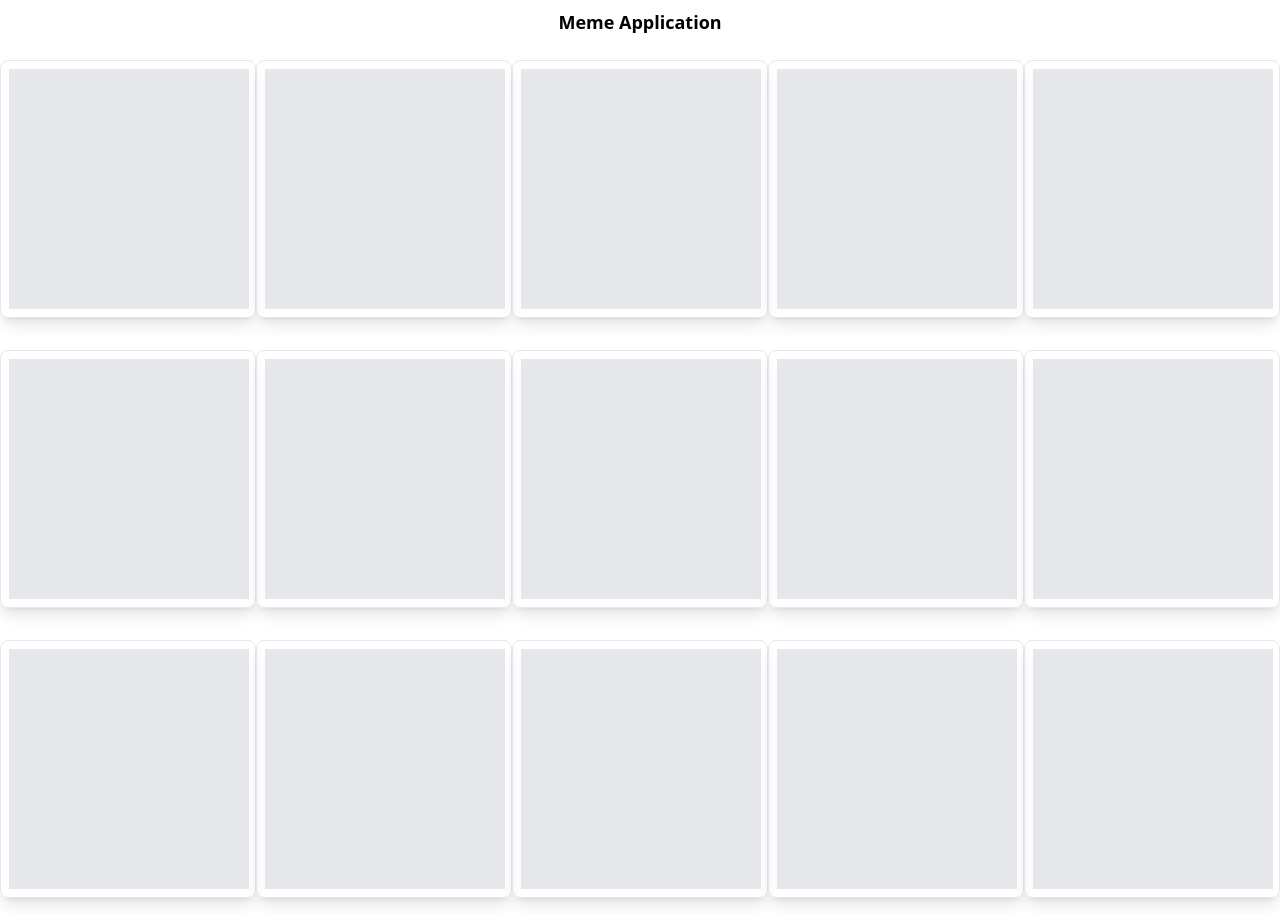
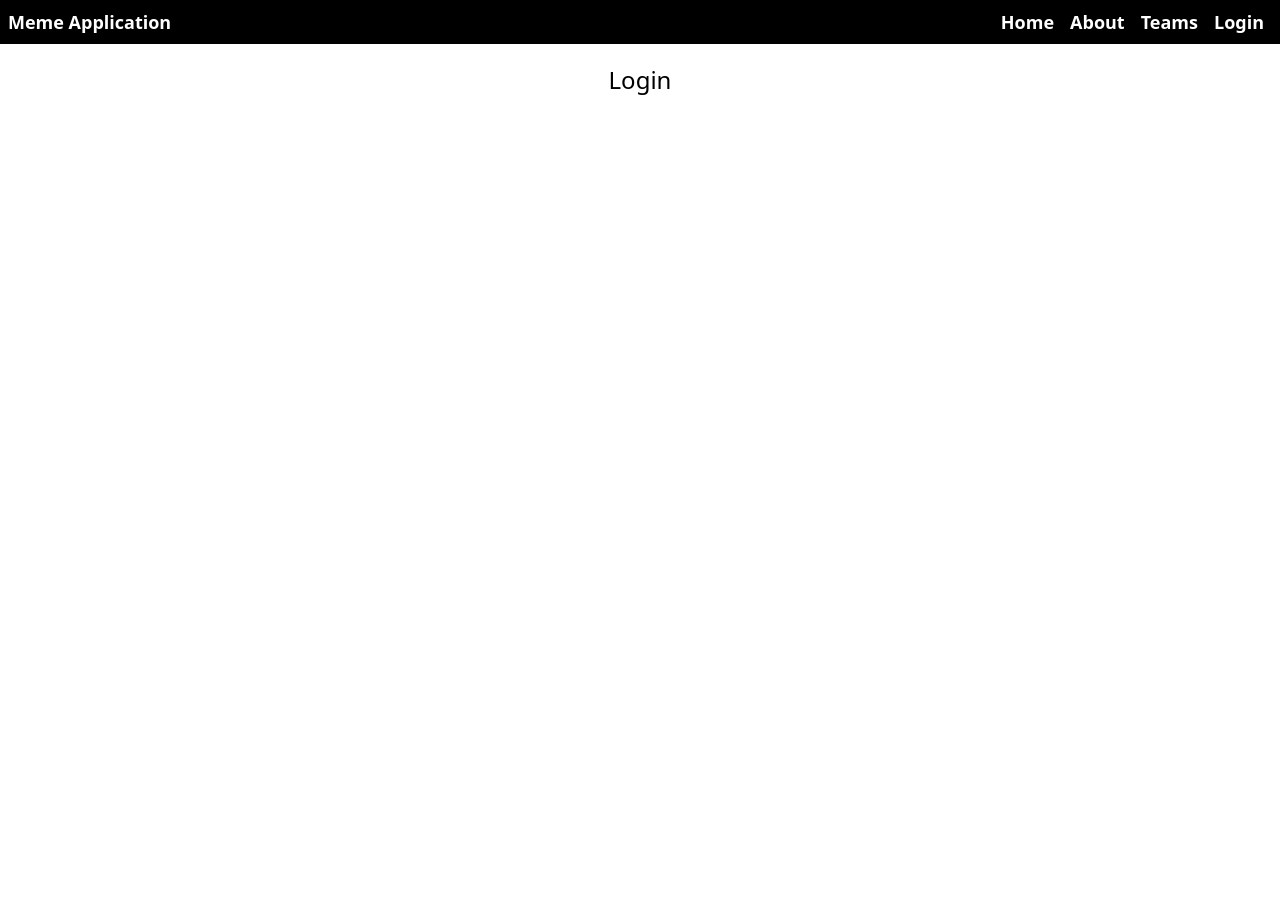
Before and after one commit to akhilmunnuru26/Shimmer-UI, a React (Create React App) app: page /login in a window 1280 px wide. After the commit the page ends 800 px from the top, so only its background shows below. Built offline with nearby package versions, Linux system fonts and the light colour scheme; no server answers.

Commit message:
Practised Routing and Protected Routes

```diff
--- a/package.json
+++ b/package.json
@@ -8,7 +8,7 @@
     "@testing-library/user-event": "^13.5.0",
     "react": "^18.2.0",
     "react-dom": "^18.2.0",
-    "react-router-dom": "^6.22.0",
+    "react-router-dom": "^6.30.3",
     "react-scripts": "5.0.1",
     "web-vitals": "^2.1.4"
   },
--- a/src/App.js
+++ b/src/App.js
@@ -1,11 +1,35 @@
-import React from 'react'
+import About from './components/About'
 import Body from './components/Body'
+import { BrowserRouter,Routes,Route } from 'react-router-dom'
+import Teams from './components/Teams'
+import Login from './components/Login'
+import ProtectedRoute from './components/ProtectedRoute'
 
+
+ // Always Create a Wrapper component/ Higher order component like Protected Route Component
 const App = () => {
   return (
     <div>
-      <div className="text-lg font-bold text-center my-2">Meme Application</div>
-      <Body/>
+      <header className="text-lg font-bold text-white mb-2 bg-black flex flex-row align-middle justify-between p-2">Meme Application
+      <nav className="flex flex-row">
+      <a href="/" className="mx-2">Home</a>
+        <a href="/About" className="mx-2">About</a>
+        <a className="mx-2" href="/teams">Teams</a>
+        <a className="mx-2" href="/login">Login</a>
+      </nav>
+      </header>
+      <BrowserRouter>
+        <Routes>
+          <Route path='/' element={<Body/>}/>
+          <Route element={<ProtectedRoute/>}>
+              <Route path='/About' element={<About/>}/>
+              <Route path='/Teams' element={<Teams/>}/>
+          </Route>
+
+          <Route path='/login' element={<Login/>}/>
+        </Routes>
+      </BrowserRouter>
+
     </div>
 
   )
--- /dev/null
+++ b/src/components/About.js
@@ -0,0 +1,12 @@
+import React from 'react'
+
+const About = () => {
+  return (
+    <div className="p-3 text-center">
+    <h1>About</h1>
+    <p>Lorem Ipsum is simply dummy text of the printing and typesetting industry. Lorem Ipsum has been the industry's standard dummy text ever since the 1500s, when an unknown printer took a galley of type and scrambled it to make a type specimen book. It has survived not only five centuries, but also the leap into electronic typesetting, remaining essentially unchanged. It was popularised in the 1960s with the release of Letraset sheets containing Lorem Ipsum passages, and more recently with desktop publishing software like Aldus PageMaker including versions of Lorem Ipsum.</p>
+    </div>
+  )
+}
+
+export default About
--- a/src/components/Body.js
+++ b/src/components/Body.js
@@ -26,7 +26,7 @@ const Body = () => {
     }
 
   return (
-    <div className='flex flex-row flex-wrap justify-between align-middle'>
+    <div className='flex flex-row flex-wrap justify-between align-middle px-4'>
         {!memes ? <Shimmer/> : memes.map((meme,i) => <MemeCard key={i} data={meme}/>)}
     </div>
   )
--- /dev/null
+++ b/src/components/Login.js
@@ -0,0 +1,11 @@
+import React from 'react'
+
+const Login = () => {
+  return (
+    <div
+    className="p-3 text-center">
+    <h1 className="text-2xl font-sans">Login</h1></div>
+  )
+}
+
+export default Login
--- /dev/null
+++ b/src/components/ProtectedRoute.js
@@ -0,0 +1,14 @@
+import {Outlet, Navigate} from 'react-router-dom'
+
+const ProtectedRoute = () => {
+    // Bad way of checking isAuthenticated true/false using variable
+    const isAuthenticated = false
+
+    // Auth API calling logic
+    // Checking the user is authenticated or not based on that rendering routes
+
+  return  isAuthenticated ? <Outlet/> : <Navigate to="/login"/>
+
+}
+
+export default ProtectedRoute
--- /dev/null
+++ b/src/components/Teams.js
@@ -0,0 +1,11 @@
+import React from 'react'
+
+const Teams = () => {
+  return (
+    <div
+    className="p-3 text-center">
+    <h1 className="text-2xl font-sans">Teams</h1></div>
+  )
+}
+
+export default Teams
```
Also changed, not shown: 2 other files (tests, documents, lock files or other folders).
